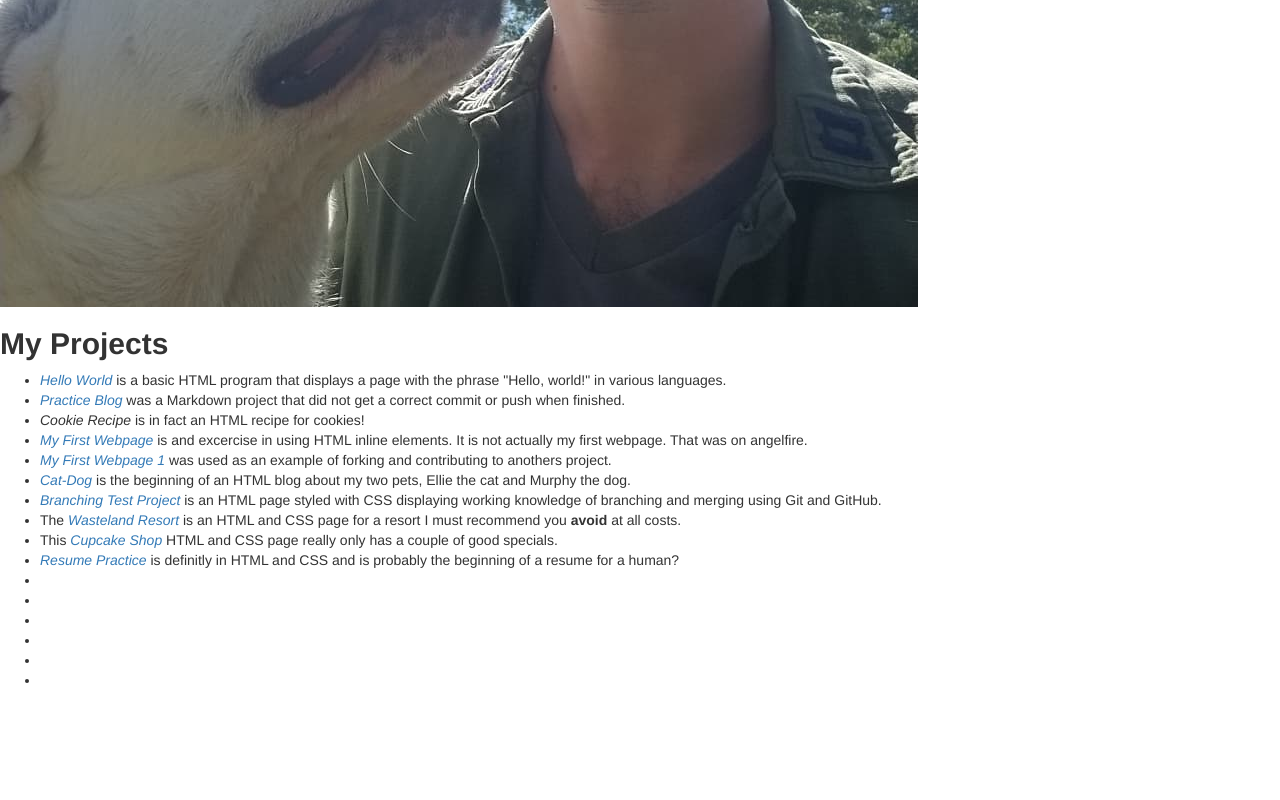
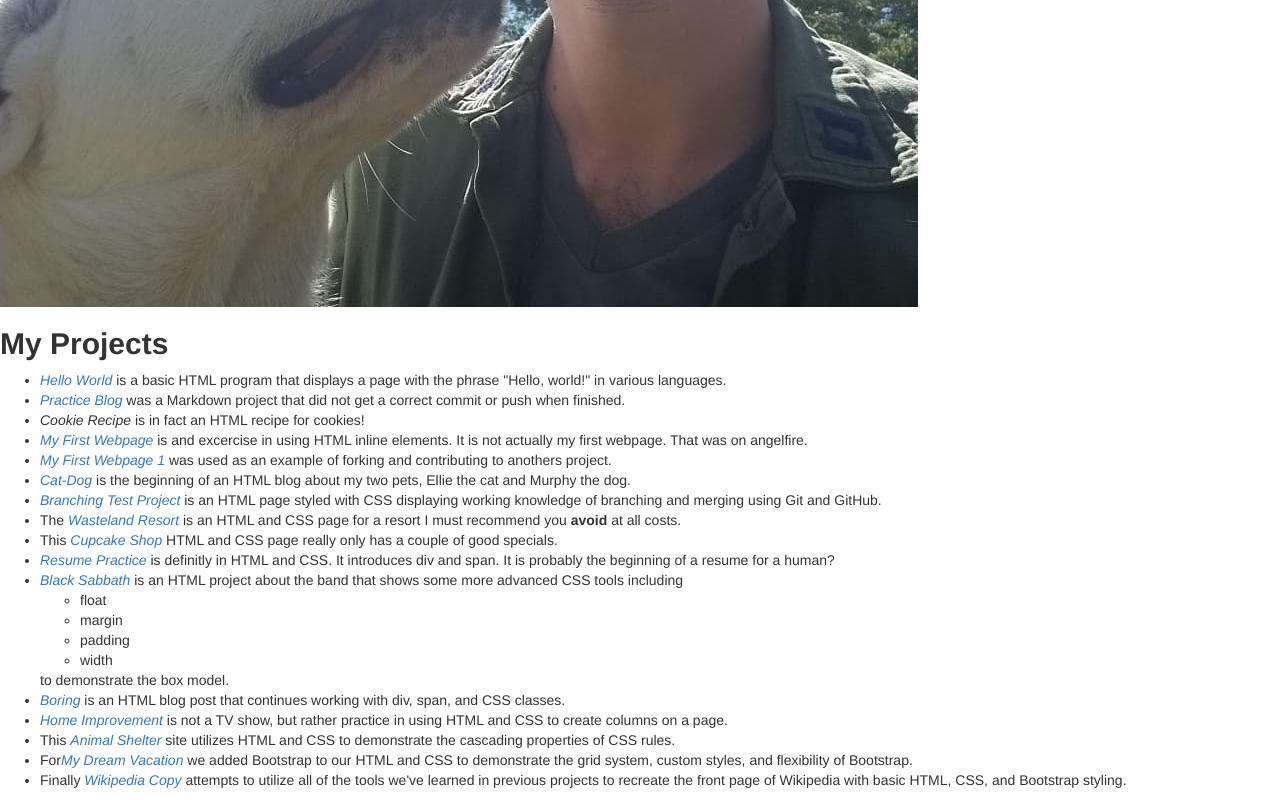
Before and after one commit to PRKille/Portfolio, a plain HTML site: page index.html in a window 1280 px wide. Shown: the part 681-1481 px from the top of the page. Before the commit the page ends 1381 px from the top, so only its background shows below. Drawn offline with Linux system fonts and the light colour scheme.

Commit message:
finish adding content to project list.

```diff
--- a/index.html
+++ b/index.html
@@ -19,13 +19,21 @@
     <li><a href="https://github.com/PRKille/branching-test-project"><em>Branching Test Project</em></a> is an HTML page styled with CSS displaying working knowledge of branching and merging using Git and GitHub.</li>
     <li>The <a href="https://github.com/PRKille/wasteland-resort"><em>Wasteland Resort</em></a> is an HTML and CSS page for a resort I must recommend you <strong>avoid</strong> at all costs.</li>
     <li>This <a href="https://github.com/PRKille/cupcake_shop"><em>Cupcake Shop</em></a> HTML and CSS page really only has a couple of good specials.</li>
-    <li><a href="https://github.com/PRKille/resume_practice"><em>Resume Practice</em></a> is definitly in HTML and CSS and is probably the beginning of a resume for a human?</li>
-    <li><a href="https://github.com/PRKille/black-sabbath"></a></li>
-    <li><a href="https://github.com/PRKille/boring"></a></li>
-    <li><a href="https://github.com/PRKille/home-improvement"></a></li>
-    <li><a href="https://github.com/PRKille/animal-shelter"></a></li>
-    <li><a href="https://github.com/PRKille/my-dream-vacation"></a></li>
-    <li><a href="https://github.com/PRKille/wikipedia-copy"></a></li>
+    <li><a href="https://github.com/PRKille/resume_practice"><em>Resume Practice</em></a> is definitly in HTML and CSS. It introduces div and span. It is probably the beginning of a resume for a human?</li>
+    <li><a href="https://github.com/PRKille/black-sabbath"><em>Black Sabbath</em></a> is an HTML project about the band that shows some more advanced CSS tools including
+      <ul>
+        <li>float</li>
+        <li>margin</li>
+        <li>padding</li>
+        <li>width</li>
+      </ul>
+    to demonstrate the box model.
+    </li>
+    <li><a href="https://github.com/PRKille/boring"><em>Boring</em></a> is an HTML blog post that continues working with div, span, and CSS classes.</li>
+    <li><a href="https://github.com/PRKille/home-improvement"><em>Home Improvement</em></a> is not a TV show, but rather practice in using HTML and CSS to create columns on a page.</li>
+    <li>This <a href="https://github.com/PRKille/animal-shelter"><em>Animal Shelter</em></a> site utilizes HTML and CSS to demonstrate the cascading properties of CSS rules.</li>
+    <li>For<a href="https://github.com/PRKille/my-dream-vacation"><em>My Dream Vacation</em></a> we added Bootstrap to our HTML and CSS to demonstrate the grid system, custom styles, and flexibility of Bootstrap.</li>
+    <li>Finally <a href="https://github.com/PRKille/wikipedia-copy"><em>Wikipedia Copy</em></a> attempts to utilize all of the tools we've learned in previous projects to recreate the front page of Wikipedia with basic HTML, CSS, and Bootstrap styling.</li>
   </ul>
 </body>
 </html>
```
